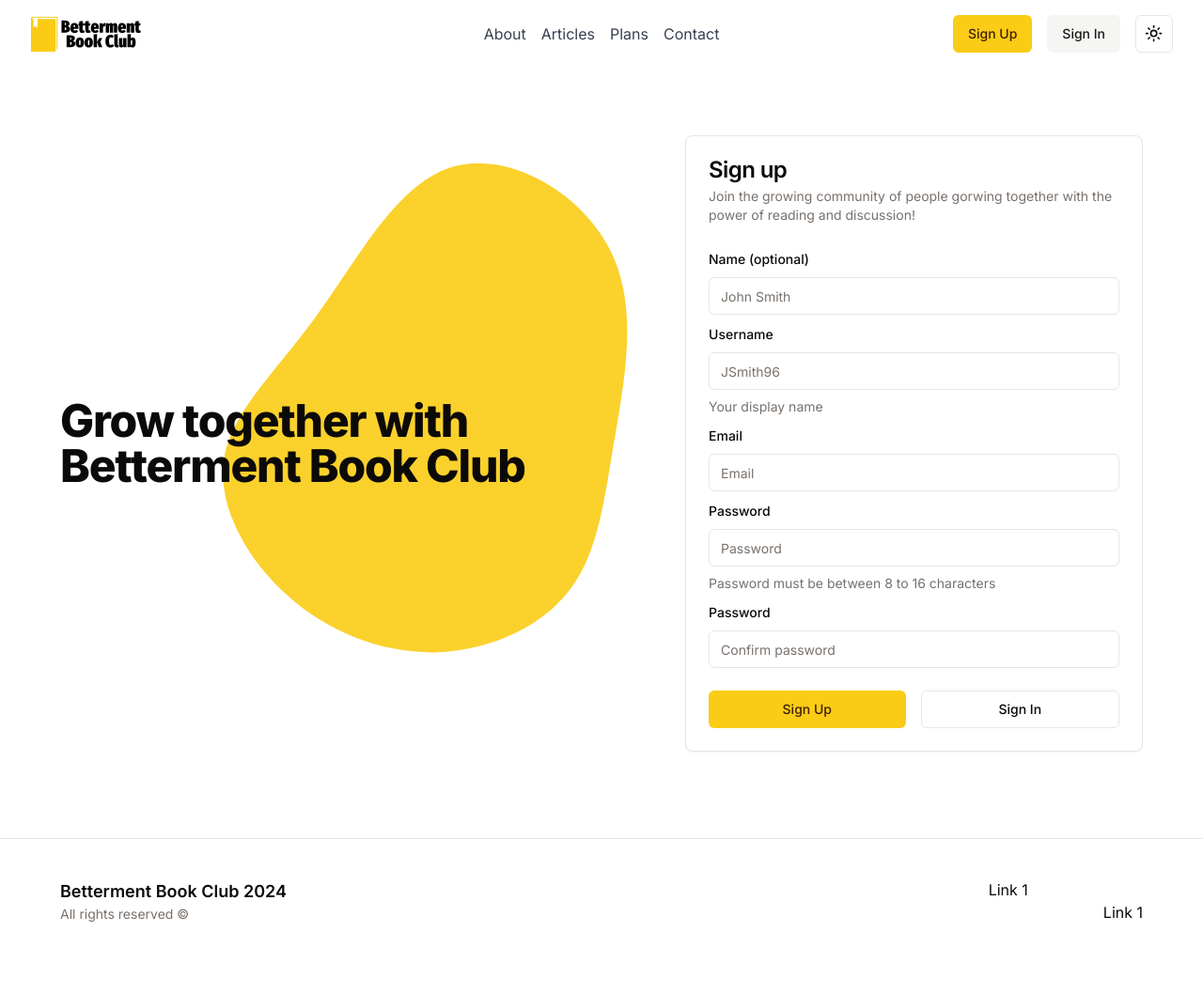
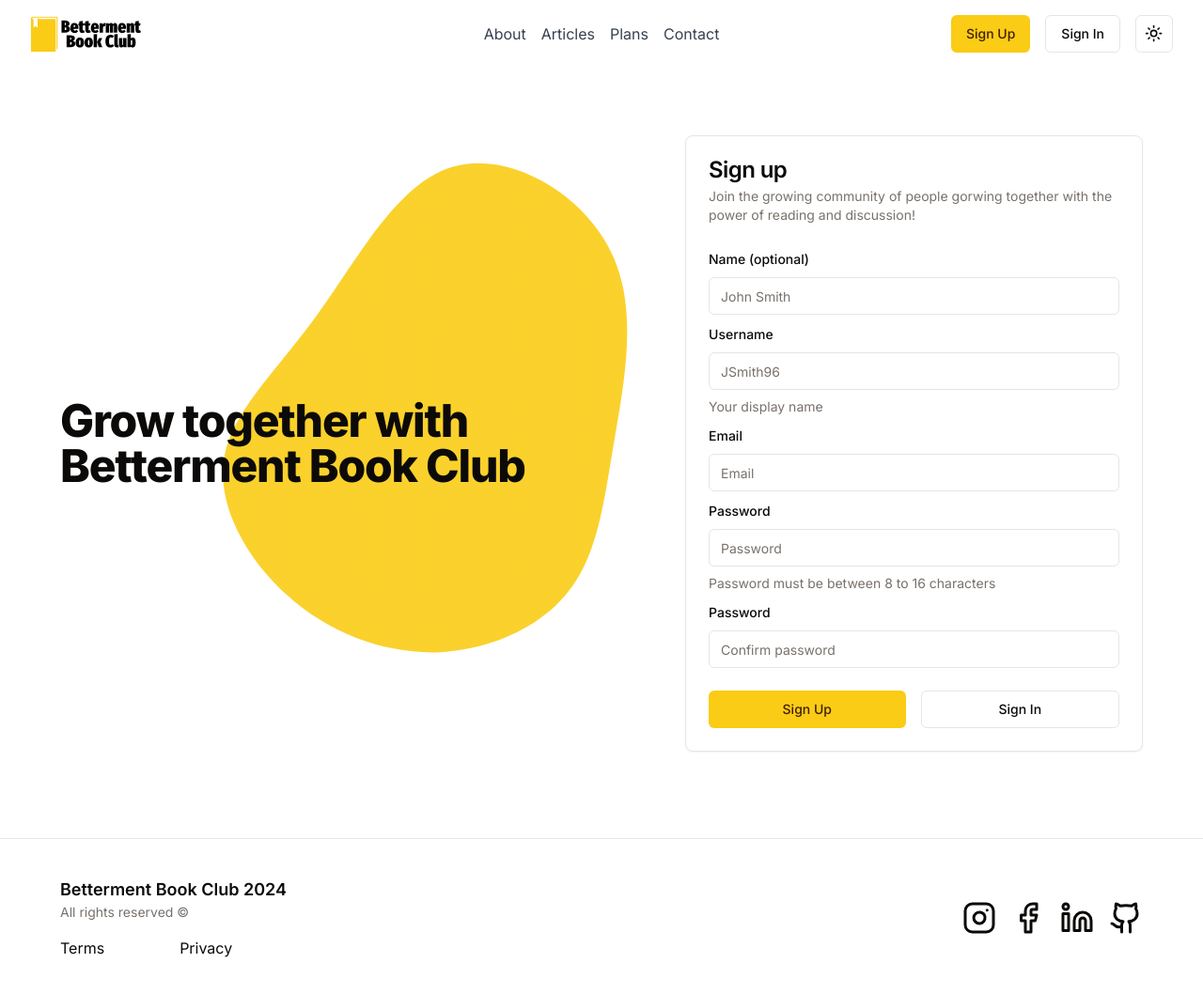
Before and after one commit to Ryan-Williams-Dev/betterment-book-club, a Next.js app: page /auth/sign-up in a window 1280 px wide. Shown: the top 1058 px of the page at 94% size. Before the commit the page ends 1025 px from the top, so only its background shows below. Built offline with nearby package versions, Linux system fonts and the light colour scheme.

Commit message:
footer layout complete

```diff
--- a/app/auth/layout.tsx
+++ b/app/auth/layout.tsx
@@ -4,7 +4,7 @@ import { ReactNode } from "react";
 export default function AuthLayout({ children }: { children: ReactNode }) {
   return (
     <section>
-      <div className="absolute w-screen h-screen top md:top-20 md:-left-44 pointer-events-none overflow-hidden">
+      <div className="absolute w-screen h-screen md:top-20 md:-left-44 pointer-events-none overflow-hidden">
         <Image
           className="-z-10 object-cover md:object-contain"
           src={"/blob.svg"}
--- a/app/layout.tsx
+++ b/app/layout.tsx
@@ -32,7 +32,8 @@ export default function RootLayout({
       >
         <ThemeProvider attribute="class">
           <NavBar />
-          {children}
+          <div className="pt-[72px]">{children}</div>
+
           <Footer />
         </ThemeProvider>
       </body>
--- a/app/not-found.tsx
+++ b/app/not-found.tsx
@@ -1,10 +1,4 @@
-import {
-  TypographyH1,
-  TypographyH2,
-  TypographyH3,
-  TypographyLarge,
-  TypographyLead,
-} from "@/components/typography";
+import { TypographyH1, TypographyH3 } from "@/components/typography";
 import { Button } from "@/components/ui/button";
 import Link from "next/link";
 import React from "react";
@@ -13,11 +7,11 @@ const NotFoundPage = () => {
   return (
     <div className="h-screen w-screen flex justify-center items-center">
       <div className="max-w-5xl flex flex-col gap-2 m-8">
-        <TypographyH1>Whoops...</TypographyH1>
+        <TypographyH1>Whoops... 404</TypographyH1>
         <TypographyH3>Looks like this page doesn't exist yet</TypographyH3>
         <TypographyH3>
-          Please check back in soon, we're working on eciting new things all the
-          time
+          Please check back in soon, we're working on exciting new things all
+          the time
         </TypographyH3>
         <Link href="/">
           <Button>Go back home</Button>
--- a/components/footer.tsx
+++ b/components/footer.tsx
@@ -1,18 +1,50 @@
 import React from "react";
-import { TypographyLarge, TypographyMuted, TypographyP } from "./typography";
+import { TypographyLarge, TypographyMuted } from "./typography";
+import Link from "next/link";
+import { Facebook, Github, Instagram, Linkedin } from "lucide-react";
+
+const iconSize = 36;
+
+const socials = [
+  {
+    url: "/",
+    icon: <Instagram size={iconSize} />,
+  },
+  {
+    url: "/",
+    icon: <Facebook size={iconSize} />,
+  },
+  {
+    url: "/",
+    icon: <Linkedin size={iconSize} />,
+  },
+  {
+    url: "/",
+    icon: <Github size={iconSize} />,
+  },
+];
 
 const Footer = () => {
   return (
     <footer className="mt-5 border-t">
-      <div className="flex max-md:flex-col flex-wrap justify-between gap-4 sm:px-16 px-6 py-10 items-center max-w-7xl mx-auto">
+      <div className="flex max-md:flex-col flex-wrap justify-between gap-4 px-6 sm:px-16 py-10 md:items-center max-w-7xl mx-auto">
         <div>
           <TypographyLarge>Betterment Book Club 2024</TypographyLarge>
           <TypographyMuted>All rights reserved &copy;</TypographyMuted>
+          <div className="mt-4 md:gap-20 flex gap-4 space-between">
+            <Link href="/" className="hover:font-medium">
+              Terms
+            </Link>
+            <Link href="/" className="hover:font-medium">
+              Privacy
+            </Link>
+          </div>
         </div>
 
-        <div className="flex-1 w-full flex md:justify-end flex-wrap max-md:mt-10 gap-20">
-          <TypographyP>Link 1</TypographyP>
-          <TypographyP>Link 1</TypographyP>
+        <div className="flex gap-4">
+          {socials.map((item) => (
+            <Link href={item.url}>{item.icon}</Link>
+          ))}
         </div>
       </div>
     </footer>
--- a/components/navbar.tsx
+++ b/components/navbar.tsx
@@ -1,6 +1,6 @@
 import React from "react";
 import { TypographyP } from "./typography";
-import { Button } from "./ui/button";
+import { Button, buttonVariants } from "./ui/button";
 import { ModeToggle } from "./ui/mode-toggle";
 import Image from "next/image";
 import Link from "next/link";
@@ -41,8 +41,8 @@ const navLinks = [
 
 const NavBar = () => {
   return (
-    <header className="w-screen min-h-12">
-      <div className="mx-auto flex space-between items-center py-4 px-4 md:px-8">
+    <header className="w-screen min-h-12 bg-background fixed">
+      <div className="mx-auto flex space-between items-center py-4 px-4 md:px-8 max-w-[100rem]">
         <div className="flex flex-1 justify-start">
           <Link href="/landing-page">
             <div className="dark:hidden">
@@ -80,11 +80,17 @@ const NavBar = () => {
           </ul>
         </div>
         <div className="max-md:hidden flex gap-4 flex-1 justify-end">
-          <Link href="/auth/sign-up">
-            <Button>Sign Up</Button>
+          <Link
+            href="/auth/sign-up"
+            className={buttonVariants({ variant: "default" })}
+          >
+            Sign Up
           </Link>
-          <Link href="/auth/sign-in">
-            <Button variant="secondary">Sign In</Button>
+          <Link
+            href="/auth/sign-in"
+            className={buttonVariants({ variant: "outline" })}
+          >
+            Sign In
           </Link>
 
           <ModeToggle />
@@ -112,13 +118,25 @@ const NavBar = () => {
               <DropdownMenuSeparator />
               <DropdownMenuGroup>
                 <DropdownMenuItem className="flex-grow">
-                  <Button className="flex-1">Sign Up</Button>
+                  <Link
+                    href="/auth/sign-up"
+                    className={`${buttonVariants({
+                      variant: "default",
+                    })} flex-1`}
+                  >
+                    Sign Up
+                  </Link>
                 </DropdownMenuItem>
 
                 <DropdownMenuItem className="flex-grow">
-                  <Button variant="secondary" className="flex-1">
+                  <Link
+                    href="/auth/sign-in"
+                    className={`${buttonVariants({
+                      variant: "outline",
+                    })} flex-1`}
+                  >
                     Sign In
-                  </Button>
+                  </Link>
                 </DropdownMenuItem>
               </DropdownMenuGroup>
             </DropdownMenuContent>
```
